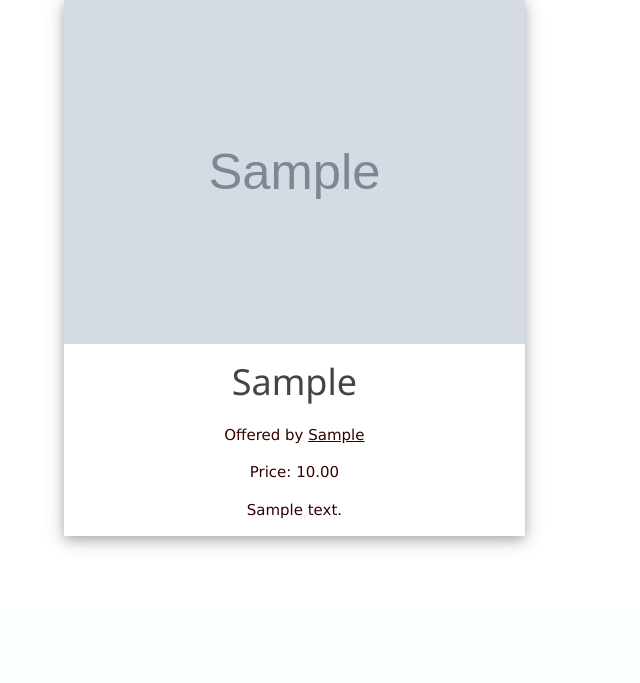
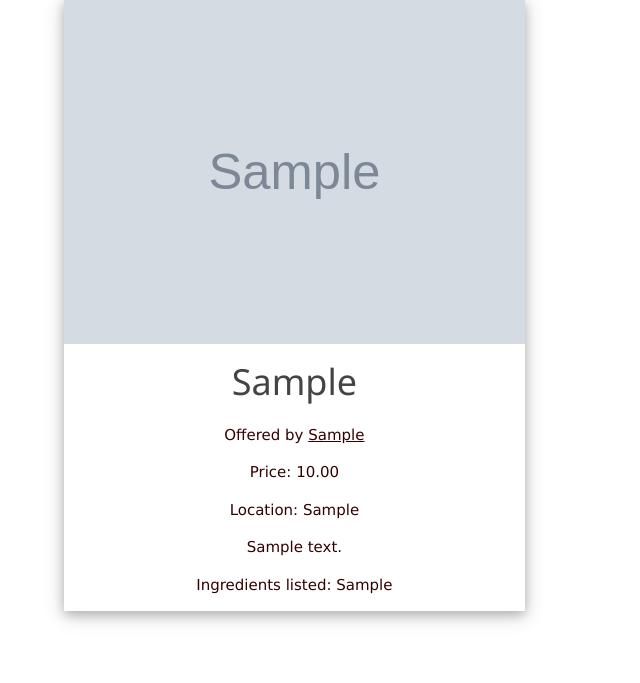
Before and after one commit to zhenglinxiao/codejam2020, a Flask app: page / in a window 1280 px wide. Shown: the part 1036-1719 px from the top of the page, without its empty margins (0-640 px from the left). Before the commit the page ends 1584 px from the top, so only its background shows below. Run offline with Flask 2, Linux system fonts and the light colour scheme; tables that the repository leaves empty hold one stand-in row (values such as "Sample post"); grey boxes marked "Sample" are stand-in pictures.

Commit message:
more info for posts

```diff
--- a/webapp/foodjiji/templates/account.html
+++ b/webapp/foodjiji/templates/account.html
@@ -52,7 +52,9 @@
                         <h1> {{ post.item }} </h1>
                         <p> Offered by <a href="/account?user={{ post.user }}">{{ post.user }} </a></p>
                         <p> Price: {{ post.price }} </p>
+                        <p> Location: {{ post.location }} </p>
                         <p> {{ post.description }} </p>
+                        <p> Ingredients listed: {{ post.ingredients }} </p>
                     </div>
                 </div>
             </div>
--- a/webapp/foodjiji/templates/home.html
+++ b/webapp/foodjiji/templates/home.html
@@ -13,7 +13,8 @@
 <div class="w3-panel w3-padding-large">
     {% if isLoggedIn %}
         <div class="account">
-         <div class="w3-container w3-teal"> <h3> Logged in as <a href="/account?user={{ account }}"> {{ account }} </a></h3></div>
+            <div class="w3-container w3-teal"><h3> Logged in as <a
+                    href="/account?user={{ account }}"> {{ account }} </a></h3></div>
         </div>
         {% if not isLoggedInAsBuyer %}
             <div class="button">
@@ -76,7 +77,9 @@
                         <h1> {{ post.item }} </h1>
                         <p> Offered by <a href="/account?user={{ post.user }}">{{ post.user }} </a></p>
                         <p> Price: {{ post.price }} </p>
+                        <p> Location: {{ post.location }} </p>
                         <p> {{ post.description }} </p>
+                        <p> Ingredients listed: {{ post.ingredients }} </p>
                     </div>
                 </div>
             </div>
```
Lines whose indentation alone changed are shown as unchanged.
